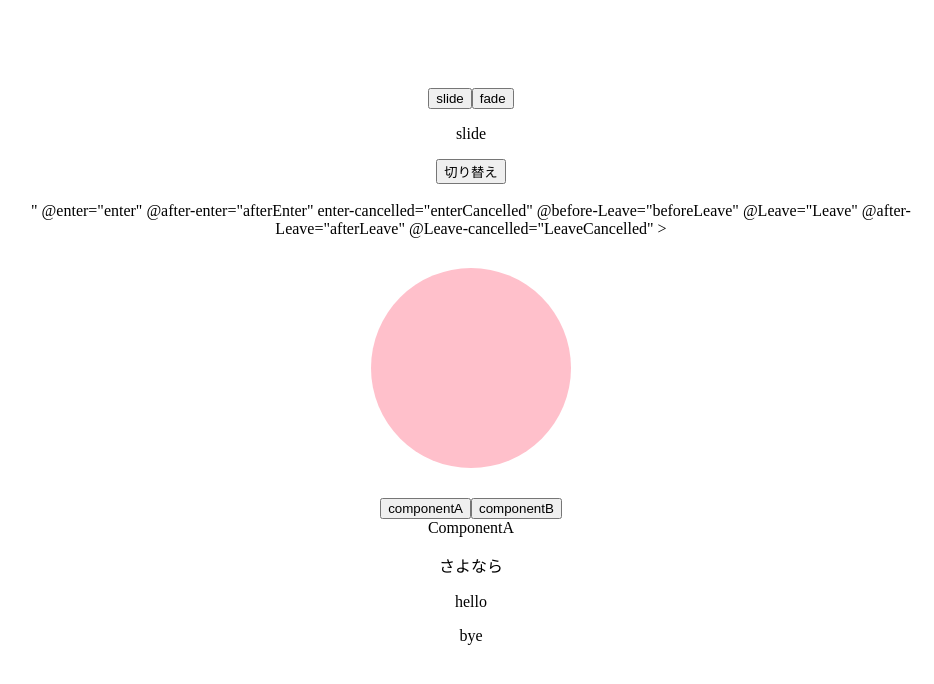
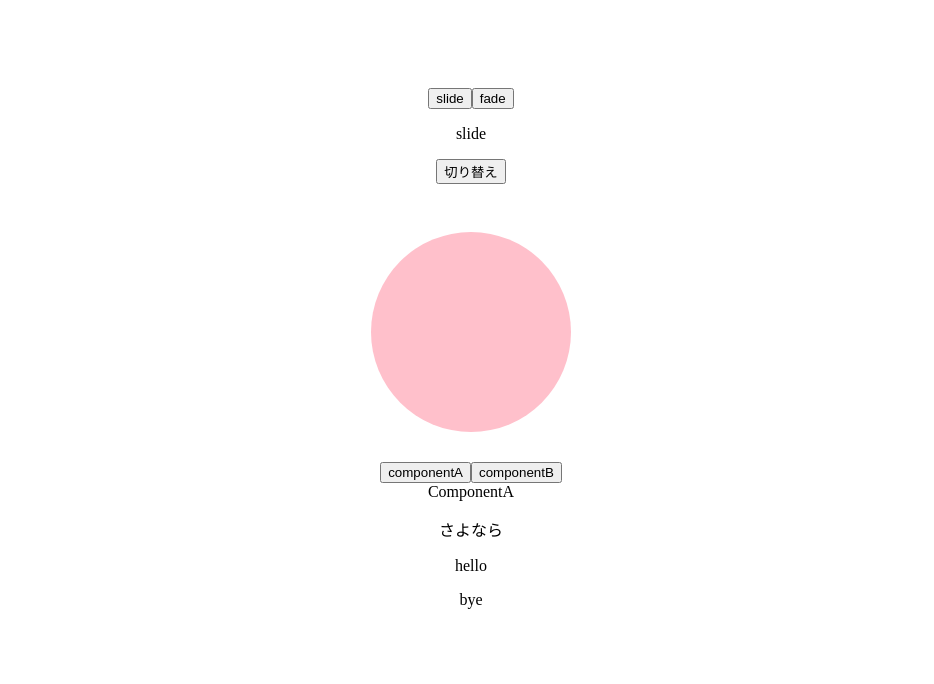
Before and after one commit to Taka2401/Vue.js, a Vue app in the folder udemy-vue.js/: page / in a window 1280 px wide. Shown: the top 684 px of the page, without its empty margins (169-1103 px from the left). Built offline with nearby package versions, Linux system fonts and the light colour scheme.

Commit message:
add: Javascriotアニメ―ション

```diff
--- a/udemy-vue.js/src/App.vue
+++ b/udemy-vue.js/src/App.vue
@@ -8,15 +8,10 @@
     <br><br>
 
     <transition
-      :css="false
-      @befoer-enter="beforeEnter"
+      :css="false"
+      @before-enter="beforeEnter"
       @enter="enter"
-      @after-enter="afterEnter"
-      enter-cancelled="enterCancelled"
-      @before-Leave="beforeLeave"
-      @Leave="Leave"
-      @after-Leave="afterLeave"
-      @Leave-cancelled="LeaveCancelled"
+      @leave="leave"
     >
       <div class="circle" v-if="show"></div>
     </transition>
@@ -62,46 +57,33 @@ export default {
     };
   },
   methods: {
-    beforeEnter(el){
-
+    beforeEnter(el) {
+      el.style.transform = 'scale(0)'
     },
-    enter(el, done){
+    enter(el, done) {
+      // 現れるとき
       let scale = 0;
       const interval = setInterval(() => {
-        el.style.transform = 'scale(${scale})';
-        scale += 0.1
+        el.style.transform = `scale(${scale})`;
+        scale += 0.1;
         if (scale > 1) {
           clearInterval(interval);
           done();
         }
-      }, 200);
+      }, 20);
     },
-    afterEnter(el){
-
-    },
-    enterCancelled(el){
-
-    },
-    beforeLeave(el){
-
-    },
-    Leave(el){
+    leave(el, done) {
+      // 消えるとき
       let scale = 1;
       const interval = setInterval(() => {
-        el.style.transform = 'scale(${scale})';
-        scale -= 0.1
+        el.style.transform = `scale(${scale})`;
+        scale -= 0.1;
         if (scale < 0) {
           clearInterval(interval);
           done();
         }
-      }, 200);
-    },
-    afterLeave(el){
-
-    },
-    LeaveCancelled(el){
-
-    },
+      }, 20);
+    }
   }
 };
 </script>
```
